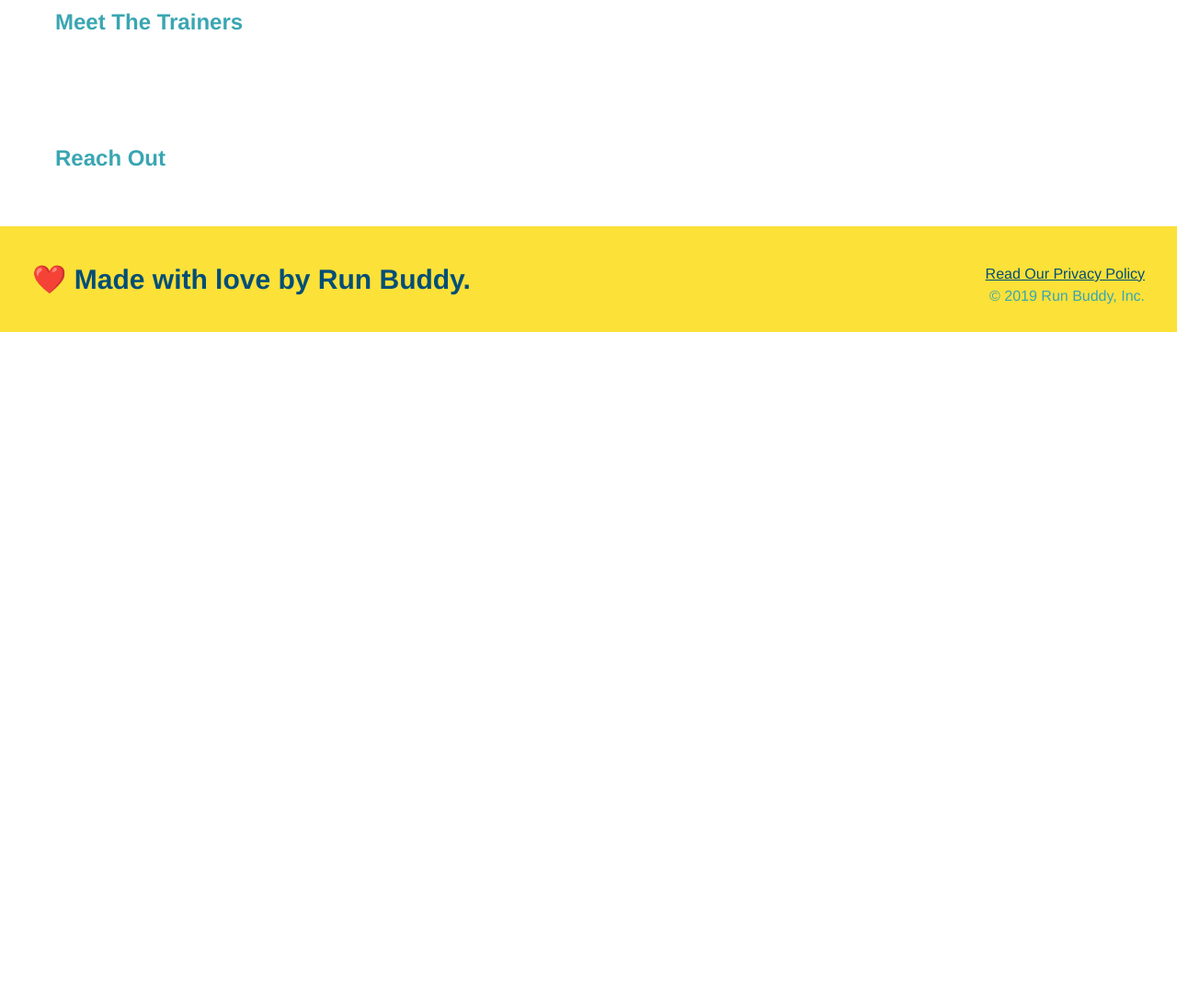
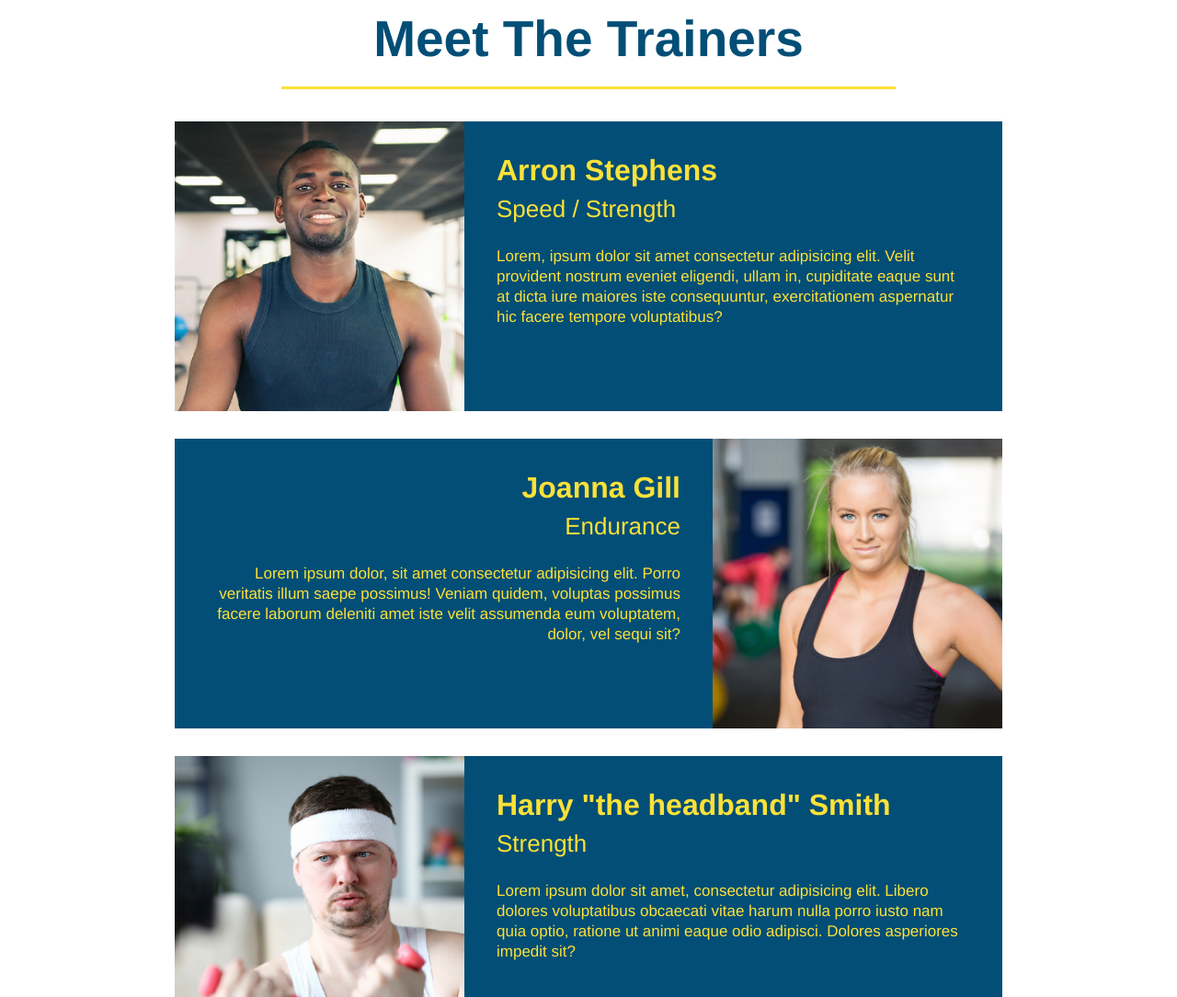
Before and after one commit to shaden77/run-buddy, a plain HTML site: page index.html in a window 1280 px wide. Shown: the part 2780-3864 px from the top of the page at 92% size. Before the commit the page ends 3141 px from the top, so only its background shows below. Drawn offline with Linux system fonts and the light colour scheme.

Commit message:
meet the trainers section

```diff
--- a/assets/css/style.css
+++ b/assets/css/style.css
@@ -182,3 +182,51 @@ section {
 .secondary-border {
     border-color: #39a6b2;
 }
+
+/* Meet The Trainers Style */
+.trainers {
+    text-align: center;
+}
+
+.trainer {
+    width: 900px;
+    margin: 0 auto 30px auto;
+    background: #024e76;
+    color: #fce138;
+    overflow: auto;
+}
+
+.trainer img {
+    width: 35%;
+    float: left;
+}
+
+.trainer-bio {
+    padding: 35px;
+    float: left;
+    width: 65%;
+}
+
+.trainer-bio h3 {
+    font-size: 32px;
+    margin-bottom: 8px;
+}
+
+.trainer-bio h4 {
+    font-weight: lighter;
+    font-size: 26px;
+    margin-bottom: 25px;
+}
+
+.trainer-bio p {
+    font-size: 17px;
+    line-height: 1.3;
+}
+
+.text-left {
+    text-align: left;
+}
+
+.text-right {
+    text-align: right;
+}
--- a/index.html
+++ b/index.html
@@ -112,8 +112,44 @@
 
 
        <!-- "meet the trainers" section -->
-       <section>
-           <h2>Meet The Trainers</h2>
+       <section id="your-trainers" class="trainers">
+           <h2 class="section-title primary-border">
+               Meet The Trainers
+            </h2>
+            <article class="trainer">
+                <img src="./assets/images/trainer-1.jpg" alt="Arron Stephens in his workout clothes, ready to pump iron" />
+                <div class="trainer-bio text-left">
+                    <h3>Arron Stephens</h3>
+                    <h4>Speed / Strength</h4>
+                    <p>
+                        Lorem, ipsum dolor sit amet consectetur adipisicing elit. Velit provident nostrum eveniet eligendi, ullam in, cupiditate eaque sunt at dicta iure maiores iste consequuntur, exercitationem aspernatur hic facere tempore voluptatibus?
+                    </p>
+                </div>
+            </article>
+
+            <!-- second trainer bio -->
+            <article class="trainer">
+                <div class="trainer-bio text-right">
+                    <h3>Joanna Gill</h3>
+                    <h4>Endurance</h4>
+                    <p>
+                        Lorem ipsum dolor, sit amet consectetur adipisicing elit. Porro veritatis illum saepe possimus! Veniam quidem, voluptas possimus facere laborum deleniti amet iste velit assumenda eum voluptatem, dolor, vel sequi sit?
+                    </p>
+                </div>
+                <img src="./assets/images/trainer-2.jpg" alt="Joanna Gill cooling off after a workout" />
+            </article>
+
+            <!-- third trainer bio -->
+            <article class="trainer">
+                <img src="./assets/images/trainer-3.jpg" alt="Harry Smith wearing a headband and lifting comically small pink weights" />
+                <div class="trainer-bio text-left">
+                    <h3>Harry "the headband" Smith</h3>
+                    <h4>Strength</h4>
+                    <p>
+                        Lorem ipsum dolor sit amet, consectetur adipisicing elit. Libero dolores voluptatibus obcaecati vitae harum nulla porro iusto nam quia optio, ratione ut animi eaque odio adipisci. Dolores asperiores impedit sit?
+                    </p>
+                </div>
+            </article>
        </section>
 
 
```
Also changed, not shown: assets/images/trainer-1.jpg (added), assets/images/trainer-2.jpg (added), assets/images/trainer-3.jpg (added).
